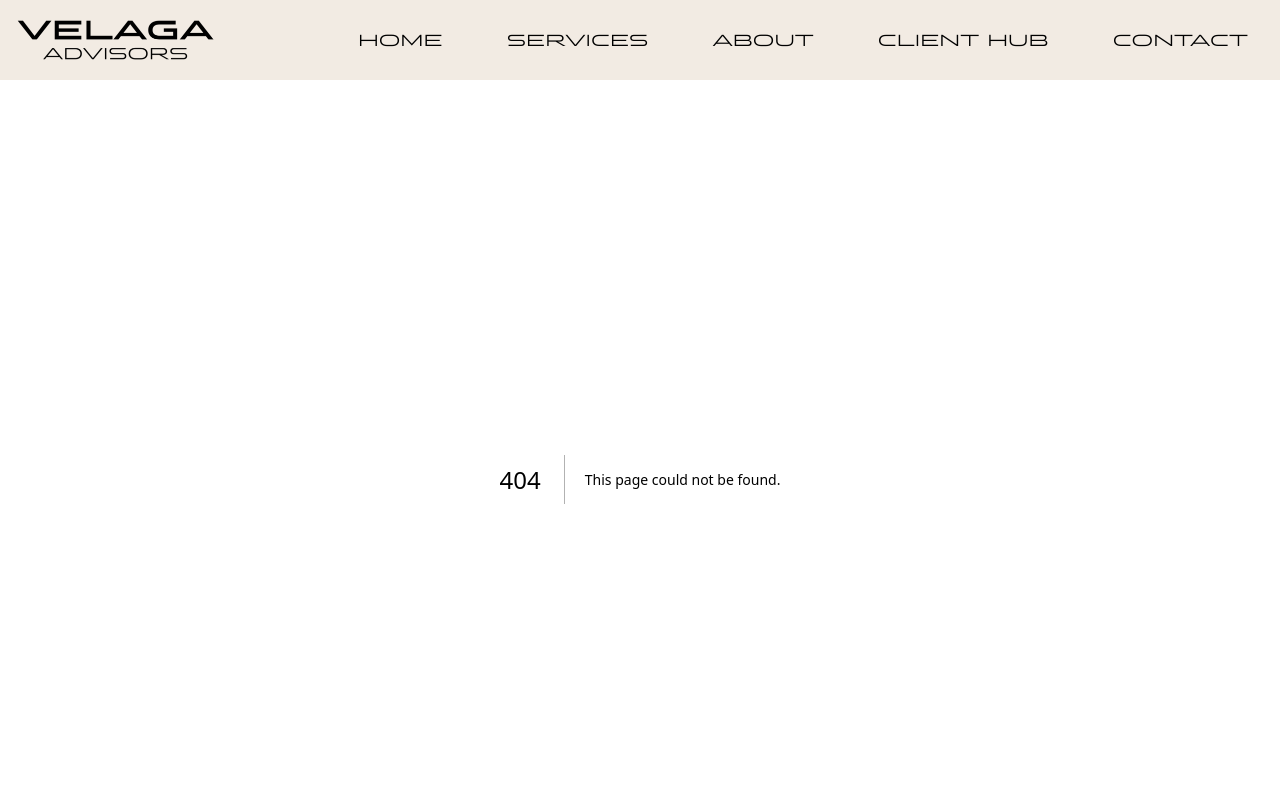
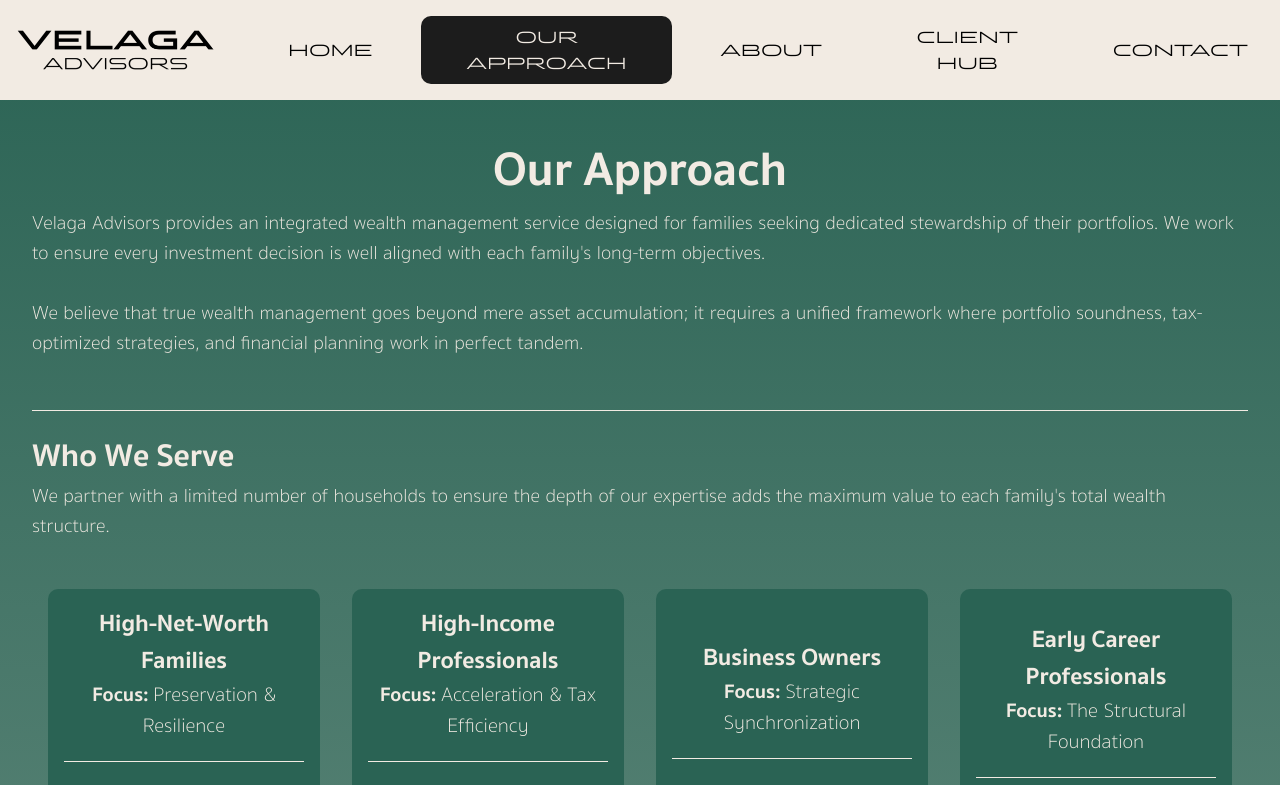
Before and after one commit to avelaga/velagaadvisors, a Next.js app: page /our-approach in a window 1280 px wide. Before the commit this address had no page. Shown: the top 785 px of the page. Built offline with nearby package versions, Linux system fonts and the light colour scheme.

Commit message:
services rename and home page graphic

```diff
--- a/components/navbar.js
+++ b/components/navbar.js
@@ -41,9 +41,9 @@ export default function Navbar() {
                 </div>
                 <div className={isCollapsed ? `${styles.none} ${styles.dropDown}` : styles.dropDown}>
                     <Link href="/" className={usePathname() === '/' ? `${styles.link} ${styles.active}` : styles.link}>HOME</Link>
-                    <Link href="/services" className={usePathname() === '/services' ? `${styles.link} ${styles.active}` : styles.link}>SERVICES</Link>
+                    <Link href="/our-approach" className={usePathname() === '/our-approach' ? `${styles.link} ${styles.active}` : styles.link}>OUR APPROACH</Link>
                     <Link href="/about" className={usePathname() === '/about' ? `${styles.link} ${styles.active}` : styles.link}>ABOUT</Link>
-                    <Link href="/clienthub" className={usePathname() === '/clienthub' ? `${styles.link} ${styles.active}` : styles.link}>CLIENT HUB</Link>
+                    <Link href="/client-hub" className={usePathname() === '/client-hub' ? `${styles.link} ${styles.active}` : styles.link}>CLIENT HUB</Link>
                     <Link href="/contact" className={usePathname() === '/contact' ? `${styles.link} ${styles.active}` : styles.link}>CONTACT</Link>
                 </div>
             </MediaQuery>
@@ -53,9 +53,9 @@ export default function Navbar() {
                 <Link href="/"><Image src="/logo.webp" width={200} height={0} style={{ width: '200px', height: 'auto' }} className={styles.logo} alt="logo" aria-label="go to home page"/></Link>
                 <div className={styles.right}>
                     <Link href="/" className={usePathname() === '/' ? `${styles.link} ${styles.active}` : styles.link}>HOME</Link>
-                    <Link href="/services" className={usePathname() === '/services' ? `${styles.link} ${styles.active}` : styles.link}>SERVICES</Link>
+                    <Link href="/our-approach" className={usePathname() === '/our-approach' ? `${styles.link} ${styles.active}` : styles.link}>OUR APPROACH</Link>
                     <Link href="/about" className={usePathname() === '/about' ? `${styles.link} ${styles.active}` : styles.link}>ABOUT</Link>
-                    <Link href="/clienthub" className={usePathname() === '/clienthub' ? `${styles.link} ${styles.active}` : styles.link}>CLIENT HUB</Link>
+                    <Link href="/client-hub" className={usePathname() === '/client-hub' ? `${styles.link} ${styles.active}` : styles.link}>CLIENT HUB</Link>
                     <Link href="/contact" className={usePathname() === '/contact' ? `${styles.link} ${styles.active}` : styles.link}>CONTACT</Link>
                 </div>
             </MediaQuery>
--- a/pages/contact.js
+++ b/pages/contact.js
@@ -149,7 +149,7 @@ export default function Contact() {
                     </form>
                     <div className={styles.subheader}>Discretion & Security</div>
                     <div className={styles.body}>
-                        All inquiries are held in strict confidence. To ensure the security of your information, please do not include account numbers or sensitive financial data in this form. Existing clients should utilize the <Link href="/clienthub" style={{ display: 'inline', textDecoration: 'underline' }}>Client Hub</Link> for all secure communications and account access.
+                        All inquiries are held in strict confidence. To ensure the security of your information, please do not include account numbers or sensitive financial data in this form. Existing clients should utilize the <Link href="/client-hub" style={{ display: 'inline', textDecoration: 'underline' }}>Client Hub</Link> for all secure communications and account access.
                     </div>
                 </div>
             </main>
--- a/pages/index.js
+++ b/pages/index.js
@@ -57,7 +57,7 @@ export default function Home() {
           <div className={styles.body}>
             <div className={styles.bodyText}>We are a boutique investment office defined by analytical rigor and a passion for architecting resilient family portfolios. As a steady partner for our clients, we move beyond traditional management to provide the dedicated oversight required to grow and protect their family legacy.
             </div>
-            <Image src="/homegraphic.webp" width={200} height={0} style={{ width: '200px', height: 'auto' }} className={styles.bodyImage} alt="graphic showing holistic services"/>
+            <Image src="/homegraphic.png" width={200} height={0} style={{ width: '200px', height: 'auto' }} className={styles.bodyImage} alt="graphic showing holistic services"/>
           </div>
           <div className={styles.whyChooseUsHeader}>Why Choose Us</div>
           <div className={styles.whyChooseUs}>
--- a/pages/services.js
+++ b/pages/our-approach.js
@@ -1,7 +1,7 @@
 import Head from "next/head";
 import Image from "next/image";
 import { Inter } from "next/font/google";
-import styles from "@/styles/Services.module.css";
+import styles from "@/styles/OurApproach.module.css";
 
 const inter = Inter({ subsets: ["latin"] });
 
@@ -25,7 +25,7 @@ export default function Services() {
     },
     {
       header: "Early Career Professionals",
-      focus: "The Structural Roadmap",
+      focus: "The Structural Foundation",
       body: "Establishing a disciplined, process-oriented framework to position for long-term financial independence."
     }
   ]
@@ -33,7 +33,7 @@ export default function Services() {
   return (
     <>
       <Head>
-        <title>Velaga Advisors - Services</title>
+        <title>Velaga Advisors - Our Approach</title>
         <meta property="title" content="Velaga Advisors" />
         <meta name="description" content="Velaga Advisorss" />
         <meta name="og:description" content="Velaga Advisors" />
@@ -57,8 +57,17 @@ export default function Services() {
       <main className={styles.services}>
         <div className={styles.content}>
           <h1 className={styles.header}>
-            Private Wealth Management
+            Our Approach
           </h1>
+          {/* <div className={`${styles.midheader} ${styles.servicesTitleSpace}`}>
+            Our Approach
+          </div> */}
+          <div className={styles.body}>
+            Velaga Advisors provides an integrated wealth management service designed for families seeking dedicated stewardship of their portfolios. We work to ensure every investment decision is well aligned with each family's long-term objectives.
+            <br /><br />
+            We believe that true wealth management goes beyond mere asset accumulation; it requires a unified framework where portfolio soundness, tax-optimized strategies, and financial planning work in perfect tandem.
+          </div>
+                    <div className={styles.divider} />
           <div className={styles.midheader}>
             Who We Serve
           </div>
@@ -77,15 +86,6 @@ export default function Services() {
               </div>
             ))}
           </div>
-          <div className={styles.divider} />
-          <div className={`${styles.midheader} ${styles.servicesTitleSpace}`}>
-            Our Approach
-          </div>
-          <div className={styles.body}>
-            Velaga Advisors provides an integrated wealth management service designed for families seeking dedicated stewardship of their portfolios. We work to ensure every investment decision is well aligned with each family's long-term objectives.
-            <br /><br/>
-            We believe that true wealth management goes beyond mere asset accumulation; it requires a unified framework where portfolio soundness, tax coordination, and financial planning operate together.
-          </div>
         </div>
       </main>
     </>
```
Also changed, not shown: pages/client-hub.js (renamed from pages/clienthub.js), public/homegraphic.png (added), public/homegraphic.webp (deleted), styles/OurApproach.module.css (renamed from styles/Services.module.css).
